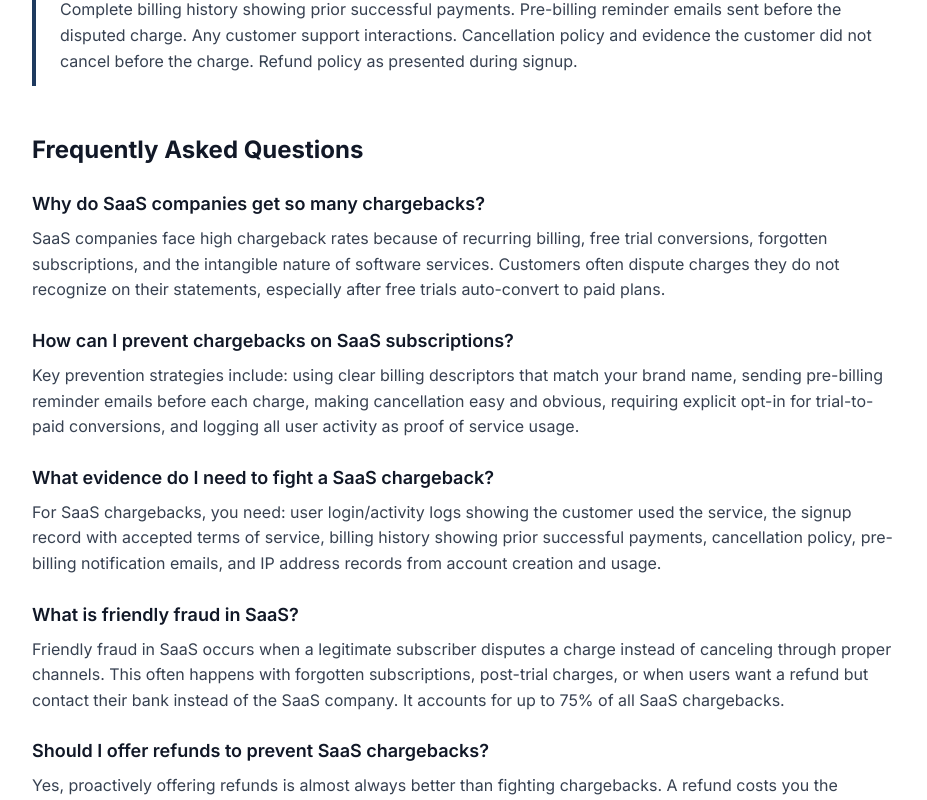
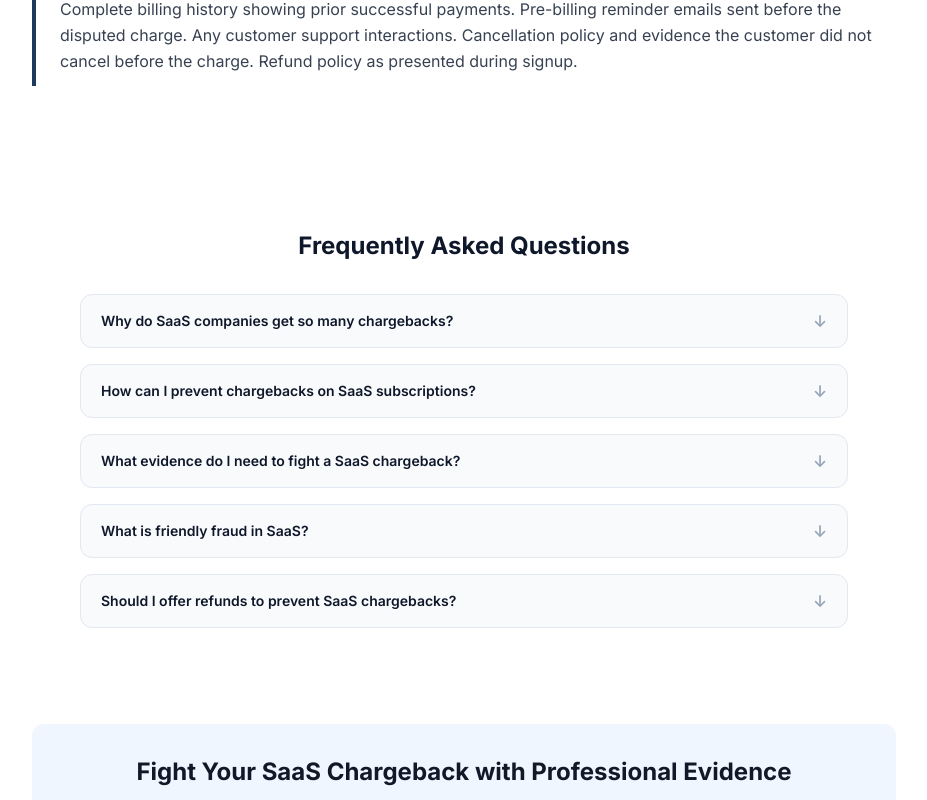
Before and after one commit to mattmcallister-create/chargeback-evidence-pack, a Next.js app: page /guides/saas-chargeback-prevention in a window 1280 px wide. Shown: the part 2440-3240 px from the top of the page, without its empty margins (176-1103 px from the left). Built offline with nearby package versions, Linux system fonts and the light colour scheme; no server answers.

Commit message:
fix: standardize saas-chargeback-prevention FAQ to canonical accordion design

```diff
--- a/app/(marketing)/guides/saas-chargeback-prevention/page.tsx
+++ b/app/(marketing)/guides/saas-chargeback-prevention/page.tsx
@@ -164,16 +164,58 @@ export default function SaasChargebackPreventionPage() {
         </div>
       </section>
 
-      <section className="mb-12">
-        <h2 className="text-2xl font-bold mb-6 text-gray-900">Frequently Asked Questions</h2>
-        <div className="space-y-6">
-          <div><h3 className="text-lg font-semibold text-gray-900 mb-2">Why do SaaS companies get so many chargebacks?</h3><p className="text-gray-700">SaaS companies face high chargeback rates because of recurring billing, free trial conversions, forgotten subscriptions, and the intangible nature of software services. Customers often dispute charges they do not recognize on their statements, especially after free trials auto-convert to paid plans.</p></div>
-          <div><h3 className="text-lg font-semibold text-gray-900 mb-2">How can I prevent chargebacks on SaaS subscriptions?</h3><p className="text-gray-700">Key prevention strategies include: using clear billing descriptors that match your brand name, sending pre-billing reminder emails before each charge, making cancellation easy and obvious, requiring explicit opt-in for trial-to-paid conversions, and logging all user activity as proof of service usage.</p></div>
-          <div><h3 className="text-lg font-semibold text-gray-900 mb-2">What evidence do I need to fight a SaaS chargeback?</h3><p className="text-gray-700">For SaaS chargebacks, you need: user login/activity logs showing the customer used the service, the signup record with accepted terms of service, billing history showing prior successful payments, cancellation policy, pre-billing notification emails, and IP address records from account creation and usage.</p></div>
-          <div><h3 className="text-lg font-semibold text-gray-900 mb-2">What is friendly fraud in SaaS?</h3><p className="text-gray-700">Friendly fraud in SaaS occurs when a legitimate subscriber disputes a charge instead of canceling through proper channels. This often happens with forgotten subscriptions, post-trial charges, or when users want a refund but contact their bank instead of the SaaS company. It accounts for up to 75% of all SaaS chargebacks.</p></div>
-          <div><h3 className="text-lg font-semibold text-gray-900 mb-2">Should I offer refunds to prevent SaaS chargebacks?</h3><p className="text-gray-700">Yes, proactively offering refunds is almost always better than fighting chargebacks. A refund costs you the transaction amount, but a chargeback costs the transaction amount plus fees ($15-$25) and damages your chargeback ratio. Implement a generous refund policy and make it easy for customers to request refunds directly.</p></div>
-        </div>
-      </section>
+        <section className="section bg-white px-4 sm:px-6 lg:px-8">
+          <div className="max-w-3xl mx-auto">
+            <h2 className="text-2xl font-bold text-slate-900 mb-8 text-center">Frequently Asked Questions</h2>
+            <div className="space-y-4">
+              <details className="group bg-slate-50 rounded-lg border border-slate-200">
+                <summary className="flex items-start justify-between gap-4 px-5 py-4 cursor-pointer list-none font-semibold text-slate-900 text-sm">
+                  <span>Why do SaaS companies get so many chargebacks?</span>
+                  <span className="shrink-0 text-slate-400 mt-0.5 group-open:rotate-180 transition-transform text-base leading-none">&darr;</span>
+                </summary>
+                <div className="px-5 pb-4 pt-2 text-sm text-slate-600 leading-relaxed border-t border-slate-200">
+                  SaaS companies face high chargeback rates because of recurring billing, free trial conversions, forgotten subscriptions, and the intangible nature of software services. Customers often dispute charges they do not recognize on their statements, especially after free trials auto-convert to paid plans.
+                </div>
+              </details>
+              <details className="group bg-slate-50 rounded-lg border border-slate-200">
+                <summary className="flex items-start justify-between gap-4 px-5 py-4 cursor-pointer list-none font-semibold text-slate-900 text-sm">
+                  <span>How can I prevent chargebacks on SaaS subscriptions?</span>
+                  <span className="shrink-0 text-slate-400 mt-0.5 group-open:rotate-180 transition-transform text-base leading-none">&darr;</span>
+                </summary>
+                <div className="px-5 pb-4 pt-2 text-sm text-slate-600 leading-relaxed border-t border-slate-200">
+                  Key prevention strategies include: using clear billing descriptors that match your brand name, sending pre-billing reminder emails before each charge, making cancellation easy and obvious, requiring explicit opt-in for trial-to-paid conversions, and logging all user activity as proof of service usage.
+                </div>
+              </details>
+              <details className="group bg-slate-50 rounded-lg border border-slate-200">
+                <summary className="flex items-start justify-between gap-4 px-5 py-4 cursor-pointer list-none font-semibold text-slate-900 text-sm">
+                  <span>What evidence do I need to fight a SaaS chargeback?</span>
+                  <span className="shrink-0 text-slate-400 mt-0.5 group-open:rotate-180 transition-transform text-base leading-none">&darr;</span>
+                </summary>
+                <div className="px-5 pb-4 pt-2 text-sm text-slate-600 leading-relaxed border-t border-slate-200">
+                  For SaaS chargebacks, you need: user login/activity logs showing the customer used the service, the signup record with accepted terms of service, billing history showing prior successful payments, cancellation policy, pre-billing notification emails, and IP address records from account creation and usage.
+                </div>
+              </details>
+              <details className="group bg-slate-50 rounded-lg border border-slate-200">
+                <summary className="flex items-start justify-between gap-4 px-5 py-4 cursor-pointer list-none font-semibold text-slate-900 text-sm">
+                  <span>What is friendly fraud in SaaS?</span>
+                  <span className="shrink-0 text-slate-400 mt-0.5 group-open:rotate-180 transition-transform text-base leading-none">&darr;</span>
+                </summary>
+                <div className="px-5 pb-4 pt-2 text-sm text-slate-600 leading-relaxed border-t border-slate-200">
+                  Friendly fraud in SaaS occurs when a legitimate subscriber disputes a charge instead of canceling through proper channels. This often happens with forgotten subscriptions, post-trial charges, or when users want a refund but contact their bank instead of the SaaS company. It accounts for up to 75% of all SaaS chargebacks.
+                </div>
+              </details>
+              <details className="group bg-slate-50 rounded-lg border border-slate-200">
+                <summary className="flex items-start justify-between gap-4 px-5 py-4 cursor-pointer list-none font-semibold text-slate-900 text-sm">
+                  <span>Should I offer refunds to prevent SaaS chargebacks?</span>
+                  <span className="shrink-0 text-slate-400 mt-0.5 group-open:rotate-180 transition-transform text-base leading-none">&darr;</span>
+                </summary>
+                <div className="px-5 pb-4 pt-2 text-sm text-slate-600 leading-relaxed border-t border-slate-200">
+                  Yes, proactively offering refunds is almost always better than fighting chargebacks. A refund costs you the transaction amount, but a chargeback costs the transaction amount plus fees ($15-$25) and damages your chargeback ratio. Implement a generous refund policy and make it easy for customers to request refunds directly.
+                </div>
+              </details>
+            </div>
+          </div>
+        </section>
 
       <section className="bg-brand-50 rounded-lg p-8 text-center">
         <h2 className="text-2xl font-bold text-gray-900 mb-4">Fight Your SaaS Chargeback with Professional Evidence</h2>
```
